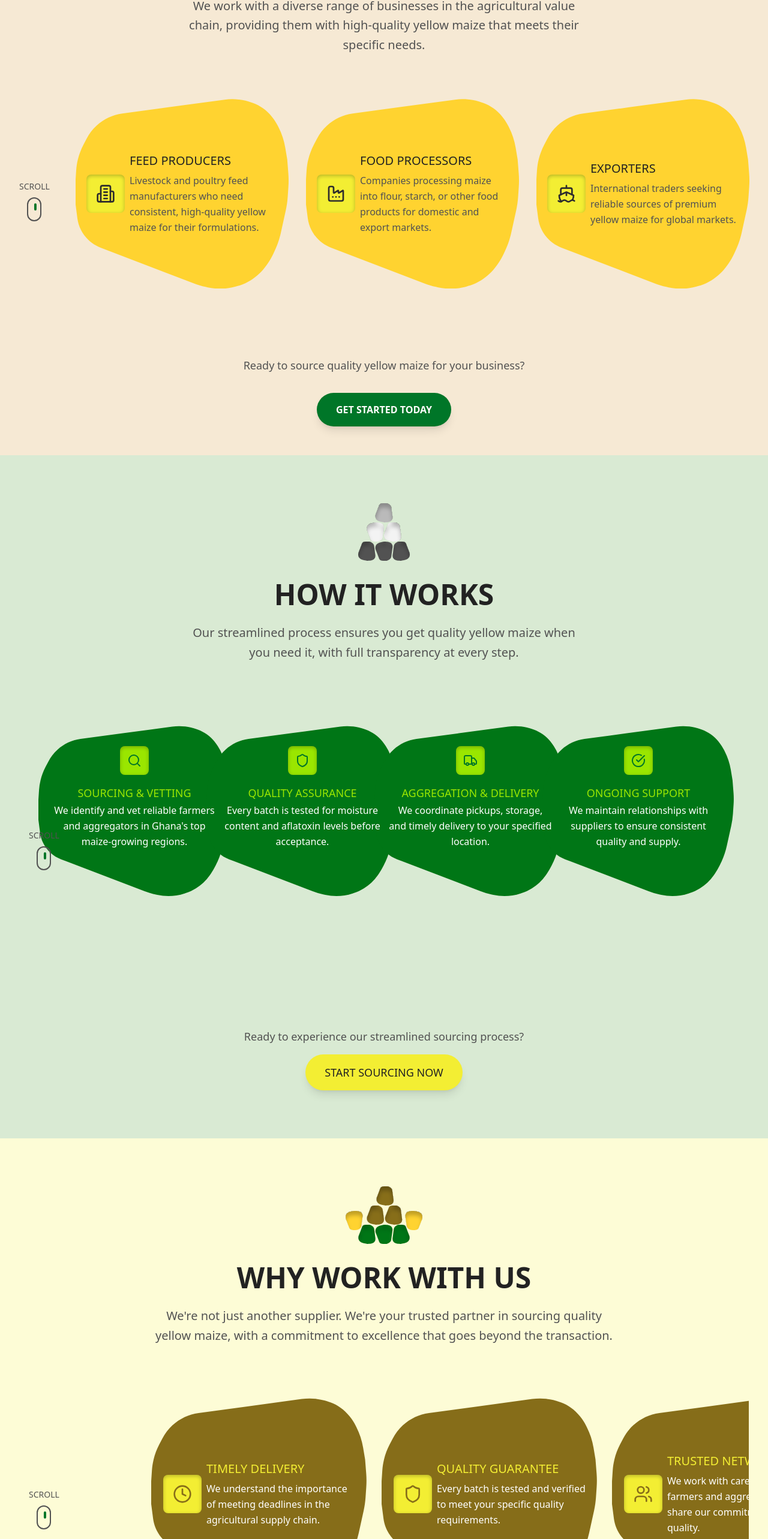
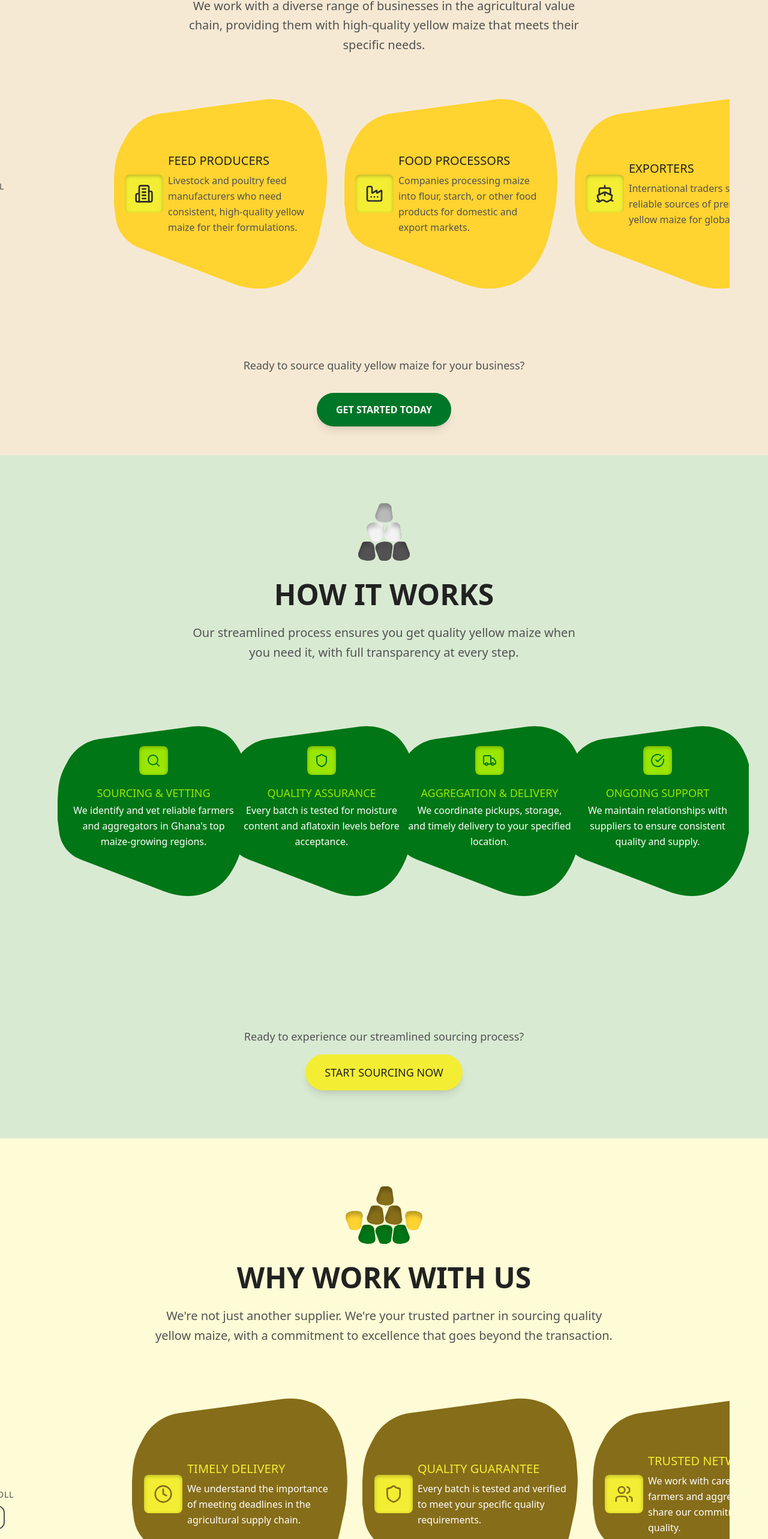
Before and after one commit to afromorpheus/baobab-frontiers-website, a Next.js app: page / in a window 1280 px wide. Shown: the part 2630-5196 px from the top of the page at 60% size. Built offline with nearby package versions, Linux system fonts and the light colour scheme.

Commit message:
Improve scroll indicator positioning - centered with card content and positioned outside content area

```diff
--- a/src/components/HowItWorks.tsx
+++ b/src/components/HowItWorks.tsx
@@ -96,20 +96,20 @@ export default function HowItWorks() {
 
         {/* Horizontal Slider Container */}
         <div className="relative w-full overflow-x-auto scrollbar-hide py-10">
-          {/* Left Scroll Indicator */}
+          {/* Left Scroll Indicator - Positioned outside content area */}
           {showScrollIndicators && (
             <motion.div
               initial={{ opacity: 0 }}
               animate={{ opacity: 1 }}
               transition={{ duration: 0.6 }}
-              className="absolute left-4 top-1/2 transform -translate-y-1/2 z-10"
+              className="absolute -left-16 top-1/2 transform -translate-y-1/2 z-10"
             >
               <div className="flex flex-col items-center space-y-2">
-                <span className="text-sm text-[#525252] font-nunito-light uppercase">Scroll</span>
-                <div className="w-6 h-10 border-2 border-[#525252] rounded-full flex justify-center">
+                <span className="text-sm text-[#525252] font-nunito-light uppercase tracking-wider">Scroll</span>
+                <div className="w-6 h-10 border-2 border-[#525252] rounded-full flex justify-center relative overflow-hidden">
                   <motion.div
-                    animate={{ x: [-2, 2, -2] }}
-                    transition={{ duration: 2, repeat: Infinity }}
+                    animate={{ y: [0, 12, 0] }}
+                    transition={{ duration: 2, repeat: Infinity, ease: "easeInOut" }}
                     className="w-1 h-3 bg-[#007628] rounded-full mt-2"
                   ></motion.div>
                 </div>
@@ -117,10 +117,10 @@ export default function HowItWorks() {
             </motion.div>
           )}
 
-          {/* Cards Container */}
+          {/* Cards Container - Centered with proper spacing */}
           <div
             ref={sliderRef}
-            className="flex gap-0 pl-8 pr-4"
+            className="flex gap-0 px-8 mx-auto max-w-6xl"
             style={{ minHeight: '450px' }}
           >
           {steps.map((step, index) => (
--- a/src/components/WhoWeServe.tsx
+++ b/src/components/WhoWeServe.tsx
@@ -79,20 +79,20 @@ const customers = [
 
         {/* Cards Container - Full Width */}
         <div className="relative w-full">
-          {/* Left Scroll Indicator */}
+          {/* Left Scroll Indicator - Positioned outside content area */}
           {showScrollIndicators && (
             <motion.div
               initial={{ opacity: 0 }}
               animate={{ opacity: 1 }}
               transition={{ duration: 0.6 }}
-              className="absolute left-4 top-1/2 transform -translate-y-1/2 z-10"
+              className="absolute -left-16 top-1/2 transform -translate-y-1/2 z-10"
             >
               <div className="flex flex-col items-center space-y-2">
-                <span className="text-sm text-[#525252] font-nunito-light uppercase">Scroll</span>
-                <div className="w-6 h-10 border-2 border-[#525252] rounded-full flex justify-center">
+                <span className="text-sm text-[#525252] font-nunito-light uppercase tracking-wider">Scroll</span>
+                <div className="w-6 h-10 border-2 border-[#525252] rounded-full flex justify-center relative overflow-hidden">
                   <motion.div
-                    animate={{ x: [-2, 2, -2] }}
-                    transition={{ duration: 2, repeat: Infinity }}
+                    animate={{ y: [0, 12, 0] }}
+                    transition={{ duration: 2, repeat: Infinity, ease: "easeInOut" }}
                     className="w-1 h-3 bg-[#007628] rounded-full mt-2"
                   ></motion.div>
                 </div>
@@ -100,10 +100,10 @@ const customers = [
             </motion.div>
           )}
 
-          {/* Slider Container */}
+          {/* Slider Container - Centered with proper spacing */}
           <div
             ref={sliderRef}
-            className="flex overflow-x-auto scrollbar-hide gap-0 py-10 pb-16 px-4"
+            className="flex overflow-x-auto scrollbar-hide gap-0 py-10 pb-16 px-8 mx-auto max-w-6xl"
             style={{ minHeight: '360px' }}
           >
           {customers.map((customer, index) => (
--- a/src/components/WhyWorkWithUs.tsx
+++ b/src/components/WhyWorkWithUs.tsx
@@ -98,20 +98,20 @@ export default function WhyWorkWithUs() {
 
         {/* Benefits Slider */}
         <div className="relative w-full">
-          {/* Left Scroll Indicator */}
+          {/* Left Scroll Indicator - Positioned outside content area */}
           {showScrollIndicators && (
             <motion.div
               initial={{ opacity: 0 }}
               animate={{ opacity: 1 }}
               transition={{ duration: 0.6 }}
-              className="absolute left-4 top-1/2 transform -translate-y-1/2 z-10"
+              className="absolute -left-16 top-1/2 transform -translate-y-1/2 z-10"
             >
               <div className="flex flex-col items-center space-y-2">
-                <span className="text-sm text-[#525252] font-nunito-light uppercase">Scroll</span>
-                <div className="w-6 h-10 border-2 border-[#525252] rounded-full flex justify-center">
+                <span className="text-sm text-[#525252] font-nunito-light uppercase tracking-wider">Scroll</span>
+                <div className="w-6 h-10 border-2 border-[#525252] rounded-full flex justify-center relative overflow-hidden">
                   <motion.div
-                    animate={{ x: [-2, 2, -2] }}
-                    transition={{ duration: 2, repeat: Infinity }}
+                    animate={{ y: [0, 12, 0] }}
+                    transition={{ duration: 2, repeat: Infinity, ease: "easeInOut" }}
                     className="w-1 h-3 bg-[#007628] rounded-full mt-2"
                   ></motion.div>
                 </div>
@@ -119,10 +119,10 @@ export default function WhyWorkWithUs() {
             </motion.div>
           )}
 
-          {/* Slider Container */}
+          {/* Slider Container - Centered with proper spacing */}
           <div
             ref={sliderRef}
-            className="flex overflow-x-auto scrollbar-hide gap-0 py-10 px-4 pl-24"
+            className="flex overflow-x-auto scrollbar-hide gap-0 py-10 px-8 mx-auto max-w-6xl"
             style={{ minHeight: '450px' }}
           >
             {/* Spacer to prevent first card truncation */}
```
